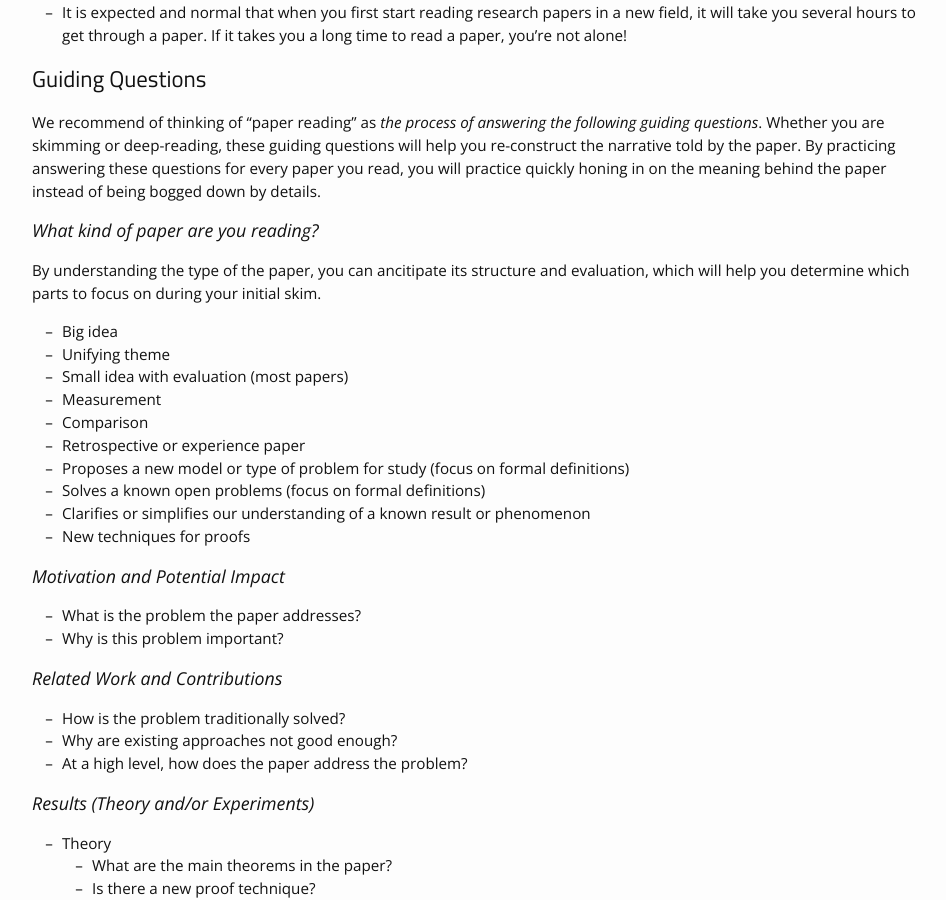
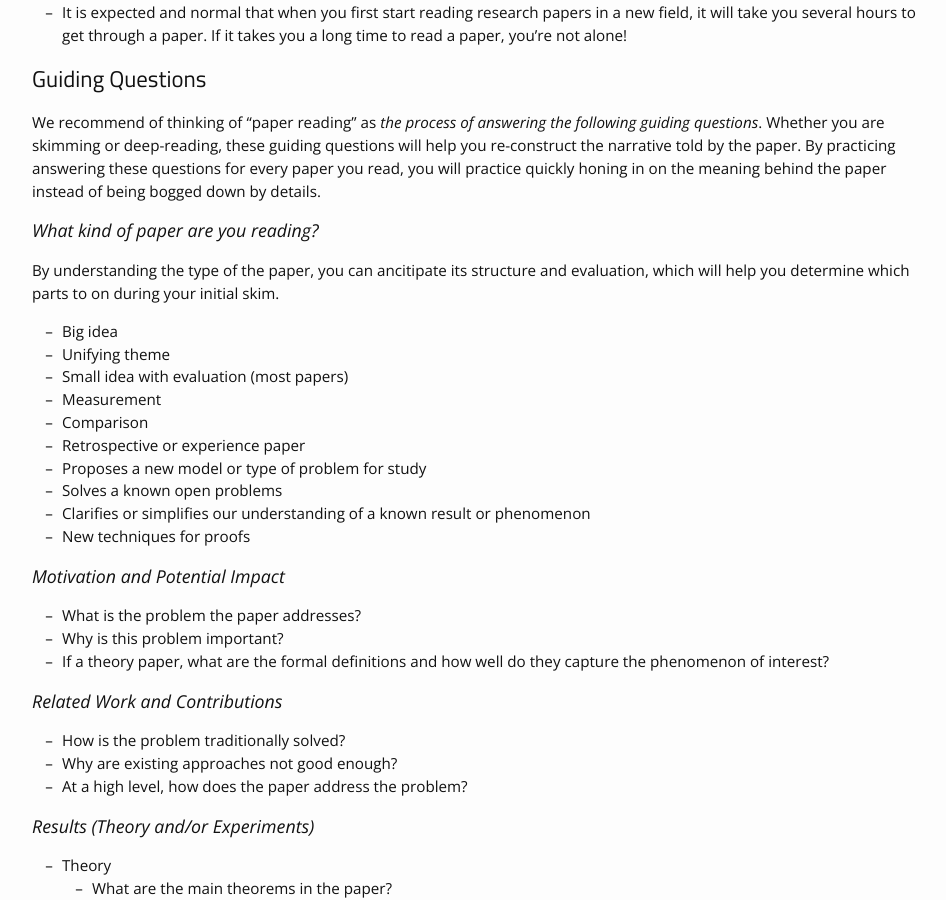
Before and after one commit to yanivyacoby/harvard-cs290, a Jekyll site: the page built from how-to-read-a-research-paper.md, in a window 1280 px wide and 900 px high, scrolled down 1436 px. Shown: the whole window, without its empty margins (163-1109 px from the left). Built offline with Jekyll 4.4.1, drawn with Linux system fonts in a browser that asks for light colours; nearby versions of some CDN libraries.

Commit message:
Update how-to-read-a-research-paper.md

```diff
--- a/how-to-read-a-research-paper.md
+++ b/how-to-read-a-research-paper.md
@@ -32,7 +32,7 @@ We hope that you will find it useful, and encourage you to ask your peers, colle
   - Keeping a **searchable doc** (e.g. Evernote) in which you summarize the paper / answer the paper-reading questions below -- this will help you pick up a paper where you left off.
   - Using a **citation manager** (e.g. Zotero) to keep lists of paper and easily create latex bibliographies -- this will save you time when writing your own paper.
 * For every paper, especially focus on recording:
-  - The “big ideas”
+  - The "big ideas"
   - Relevant buzz words
   - Story / narrative (answers to the "guiding questions")
 
@@ -49,21 +49,23 @@ Whether you are skimming or deep-reading, these guiding questions will help you
 By practicing answering these questions for every paper you read, you will practice quickly honing in on the meaning behind the paper instead of being bogged down by details.
 
 ### What kind of paper are you reading?
-By understanding the type of the paper, you can ancitipate its structure and evaluation, which will help you determine which parts to focus on during your initial skim.
+By understanding the type of the paper, you can ancitipate its structure and evaluation, which will help you determine which parts to
+on during your initial skim.
 * Big idea
 * Unifying theme
 * Small idea with evaluation (most papers)
 * Measurement
 * Comparison
 * Retrospective or experience paper
-* Proposes a new model or type of problem for study (focus on formal definitions)
-* Solves a known open problems (focus on formal definitions)
+* Proposes a new model or type of problem for study
+* Solves a known open problems
 * Clarifies or simplifies our understanding of a known result or phenomenon
 * New techniques for proofs
 
 ### Motivation and Potential Impact
 * What is the problem the paper addresses?
 * Why is this problem important?
+* If a theory paper, what are the formal definitions and how well do they capture the phenomenon of interest?
 
 ### Related Work and Contributions
 * How is the problem traditionally solved?
```
